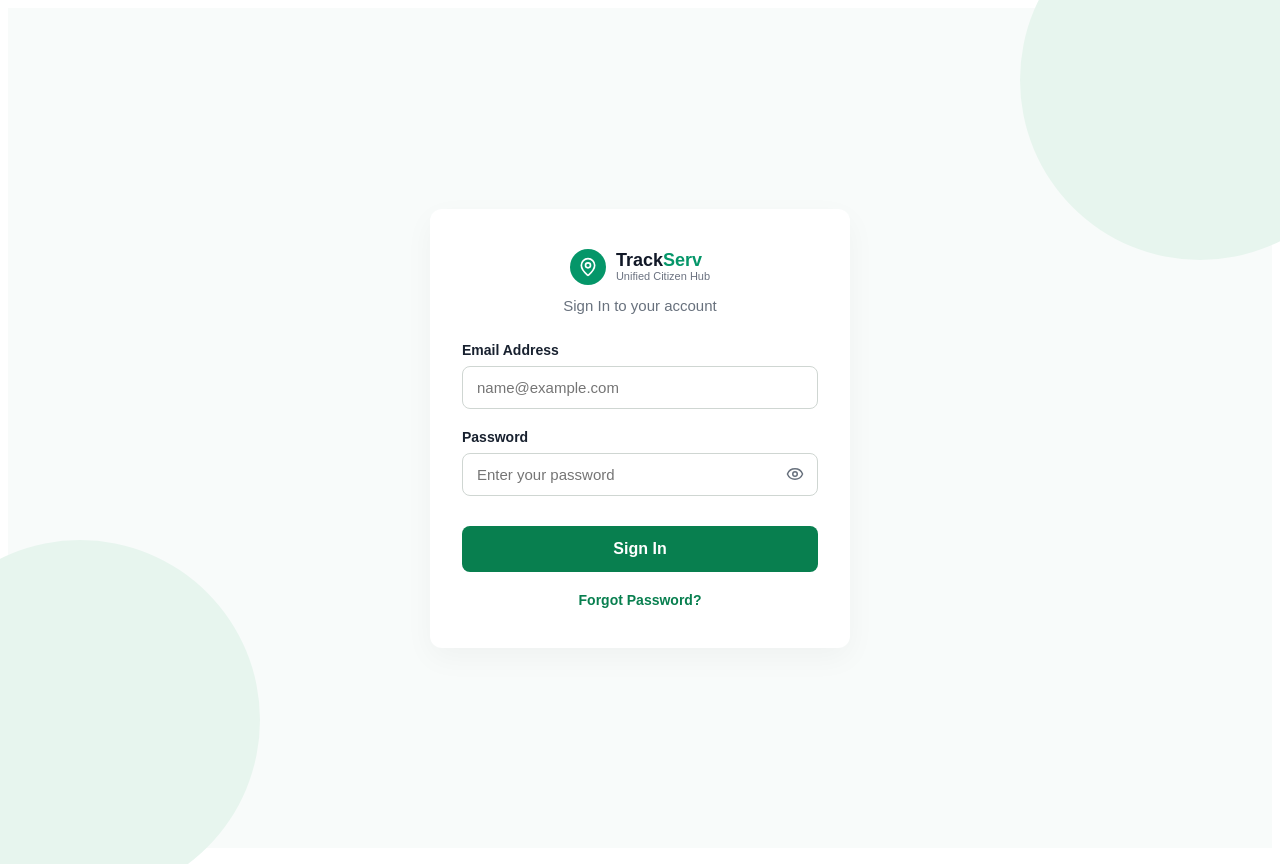
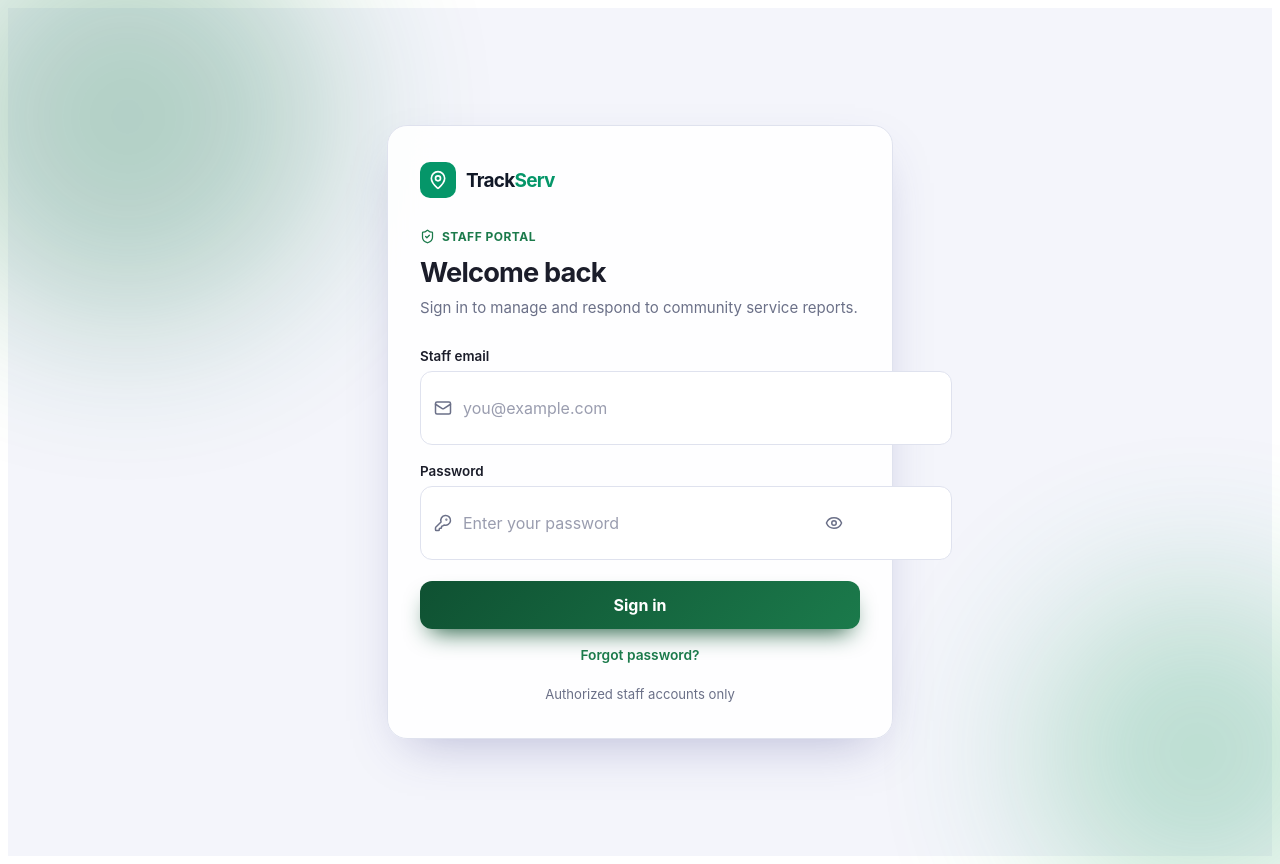
Before and after one commit to WANGAMALINDA/TrackStaff, a React (Vite) app in the folder servers/: page /TrackStaff/login in a window 1280 px wide. Built offline with nearby package versions, Linux system fonts and the light colour scheme.

Commit message:
restyle login

```diff
--- /dev/null
+++ b/servers/src/pages/Login.css
@@ -0,0 +1,306 @@
+.staff-login {
+  --login-bg: #f4f5fb;
+  --login-card: rgba(255, 255, 255, 0.9);
+  --login-text: #1b1d2a;
+  --login-muted: #6b7088;
+  --login-border: #dfe2ee;
+  --login-primary: #1b7a4b;
+  position: relative;
+  isolation: isolate;
+  display: grid;
+  min-height: 100vh;
+  min-height: 100dvh;
+  place-items: center;
+  overflow: hidden;
+  padding: 24px 16px;
+  background: var(--login-bg);
+  color: var(--login-text);
+  font-family: Inter, system-ui, -apple-system, "Segoe UI", sans-serif;
+}
+
+.staff-login__blob {
+  position: fixed;
+  z-index: -1;
+  border-radius: 50%;
+  filter: blur(80px);
+  opacity: 0.3;
+  pointer-events: none;
+  animation: staff-login-float 14s ease-in-out infinite;
+}
+
+.staff-login__blob--one {
+  top: -110px;
+  left: -90px;
+  width: 380px;
+  height: 380px;
+  background: #1b7a4b;
+}
+
+.staff-login__blob--two {
+  right: -70px;
+  bottom: -100px;
+  width: 320px;
+  height: 320px;
+  background: #2fa66a;
+  animation-delay: -6s;
+}
+
+.staff-login__card {
+  width: min(100%, 440px);
+  padding: 36px 32px;
+  border: 1px solid var(--login-border);
+  border-radius: 20px;
+  background: var(--login-card);
+  box-shadow: 0 20px 50px -20px rgba(60, 60, 140, 0.35);
+  backdrop-filter: blur(18px);
+  animation: staff-login-rise 0.5s cubic-bezier(0.2, 0.8, 0.2, 1);
+}
+
+.staff-login__brand {
+  display: flex;
+  align-items: center;
+  gap: 10px;
+  width: fit-content;
+  margin-bottom: 30px;
+}
+
+.staff-login__brand-icon {
+  display: grid;
+  width: 36px;
+  height: 36px;
+  flex: 0 0 36px;
+  place-items: center;
+  border-radius: 10px;
+  background: #059669;
+  color: #fff;
+}
+
+.staff-login__brand-name {
+  color: #111827;
+  font-size: 19px;
+  font-weight: 750;
+  letter-spacing: -0.04em;
+}
+
+.staff-login__brand-name span {
+  color: #059669;
+}
+
+.staff-login__eyebrow {
+  display: inline-flex;
+  align-items: center;
+  gap: 7px;
+  margin-bottom: 12px;
+  color: var(--login-primary);
+  font-size: 12px;
+  font-weight: 700;
+  letter-spacing: 0.04em;
+  text-transform: uppercase;
+}
+
+.staff-login__card h1 {
+  margin: 0;
+  font-size: 1.7rem;
+  font-weight: 700;
+  letter-spacing: -0.03em;
+}
+
+.staff-login__subtitle {
+  margin: 7px 0 0;
+  color: var(--login-muted);
+  font-size: 0.94rem;
+  line-height: 1.6;
+}
+
+.staff-login__form {
+  display: grid;
+  gap: 18px;
+  margin-top: 27px;
+}
+
+.staff-login__field {
+  display: grid;
+  gap: 7px;
+}
+
+.staff-login__field > label {
+  color: var(--login-text);
+  font-size: 0.84rem;
+  font-weight: 600;
+}
+
+.staff-login__input-wrap {
+  position: relative;
+}
+
+.staff-login__input-icon {
+  position: absolute;
+  top: 50%;
+  left: 14px;
+  transform: translateY(-50%);
+  color: var(--login-muted);
+  pointer-events: none;
+}
+
+.staff-login__input-wrap input {
+  width: 100%;
+  min-height: 48px;
+  padding: 12px 48px 12px 42px;
+  border: 1.5px solid var(--login-border);
+  border-radius: 12px;
+  outline: none;
+  background: #fff;
+  color: var(--login-text);
+  font: inherit;
+  font-size: 16px;
+  transition: border-color 0.2s, box-shadow 0.2s;
+}
+
+.staff-login__input-wrap input::placeholder {
+  color: #9a9daf;
+}
+
+.staff-login__input-wrap input:focus {
+  border-color: var(--login-primary);
+  box-shadow: 0 0 0 4px rgba(27, 122, 75, 0.14);
+}
+
+.staff-login__input-wrap input:disabled {
+  cursor: not-allowed;
+  opacity: 0.7;
+}
+
+.staff-login__password-toggle {
+  position: absolute;
+  top: 50%;
+  right: 8px;
+  display: grid;
+  width: 36px;
+  height: 36px;
+  place-items: center;
+  transform: translateY(-50%);
+  border: 0;
+  border-radius: 8px;
+  background: transparent;
+  color: var(--login-muted);
+  cursor: pointer;
+}
+
+.staff-login__password-toggle:hover:not(:disabled) {
+  color: var(--login-primary);
+}
+
+.staff-login__password-toggle:disabled {
+  cursor: not-allowed;
+  opacity: 0.6;
+}
+
+.staff-login__submit {
+  display: flex;
+  min-height: 48px;
+  width: 100%;
+  align-items: center;
+  justify-content: center;
+  gap: 9px;
+  margin-top: 3px;
+  padding: 12px;
+  border: 0;
+  border-radius: 12px;
+  background: linear-gradient(135deg, #0f5132, #1b7a4b);
+  box-shadow: 0 12px 24px -10px #0f5132;
+  color: #fff;
+  cursor: pointer;
+  font: inherit;
+  font-weight: 650;
+  transition: transform 0.15s, opacity 0.2s;
+}
+
+.staff-login__submit:hover:not(:disabled) {
+  transform: translateY(-1px);
+}
+
+.staff-login__submit:disabled {
+  cursor: progress;
+  opacity: 0.75;
+}
+
+.staff-login__spinner {
+  width: 18px;
+  height: 18px;
+  border: 2px solid rgba(255, 255, 255, 0.45);
+  border-top-color: #fff;
+  border-radius: 50%;
+  animation: staff-login-spin 0.7s linear infinite;
+}
+
+.staff-login__forgot {
+  display: block;
+  margin-top: 18px;
+  color: var(--login-primary);
+  font-size: 0.86rem;
+  font-weight: 600;
+  text-align: center;
+  text-decoration: none;
+}
+
+.staff-login__forgot:hover {
+  text-decoration: underline;
+}
+
+.staff-login__message {
+  margin-top: 18px;
+  padding: 12px 14px;
+  border: 1px solid;
+  border-radius: 12px;
+  font-size: 0.86rem;
+  line-height: 1.5;
+  text-align: center;
+}
+
+.staff-login__message.success {
+  border-color: #bbf7d0;
+  background: #f0fdf4;
+  color: #166534;
+}
+
+.staff-login__message.error {
+  border-color: #f1b6b6;
+  background: rgba(229, 72, 77, 0.08);
+  color: #c62828;
+}
+
+.staff-login__footer {
+  margin: 23px 0 0;
+  color: var(--login-muted);
+  font-size: 0.82rem;
+  text-align: center;
+}
+
+@keyframes staff-login-float {
+  0%, 100% { transform: translate(0, 0) scale(1); }
+  50% { transform: translate(30px, 40px) scale(1.08); }
+}
+
+@keyframes staff-login-rise {
+  from { opacity: 0; transform: translateY(16px); }
+  to { opacity: 1; transform: translateY(0); }
+}
+
+@keyframes staff-login-spin {
+  to { transform: rotate(360deg); }
+}
+
+@media (max-width: 440px) {
+  .staff-login__card {
+    padding: 28px 20px;
+  }
+}
+
+@media (prefers-reduced-motion: reduce) {
+  .staff-login *,
+  .staff-login *::before,
+  .staff-login *::after {
+    animation: none !important;
+    transition: none !important;
+  }
+}
--- a/servers/src/pages/Login.jsx
+++ b/servers/src/pages/Login.jsx
@@ -1,25 +1,18 @@
-import React, { useState, useEffect } from "react";
+import { useState } from "react";
 import { useNavigate } from "react-router-dom";
-import { MapPin, Eye, EyeOff } from "lucide-react";
+import { KeyRound, Mail, MapPin, ShieldCheck, Eye, EyeOff } from "lucide-react";
 import { supabase } from "../components/supabaseClient";
+import "./Login.css";
 
 export default function Login() {
   const [email, setEmail] = useState("");
   const [password, setPassword] = useState("");
   const [showPassword, setShowPassword] = useState(false);
   const [message, setMessage] = useState("");
-  const [isMobile, setIsMobile] = useState(false);
   const [isLoading, setIsLoading] = useState(false);
   const navigate = useNavigate();
 
   const strictEmailPattern = /^[^\s@]+@([a-z0-9-]+\.)+[a-z]{2,63}$/i;
-
-  useEffect(() => {
-    const checkMobile = () => setIsMobile(window.innerWidth < 768);
-    checkMobile();
-    window.addEventListener("resize", checkMobile);
-    return () => window.removeEventListener("resize", checkMobile);
-  }, []);
 
   const handleSubmit = async (event) => {
     event.preventDefault();
@@ -92,241 +85,52 @@ export default function Login() {
     setIsLoading(false);
   };
 
+  const isSuccessMessage = message.startsWith("Login successful") ||
+    message.startsWith("Password reset instructions");
+
   return (
-    <div className="login-page-wrapper">
-      <style>{`
-        .login-page-wrapper {
-          --green: #087f4f;
-          --green-dark: #066b43;
-          --green-light: #e7f5ee;
-          --text: #18212f;
-          --muted: #68717d;
-          --border: #cfd6d2;
+    <main className="staff-login" aria-labelledby="staff-login-title">
+      <div className="staff-login__blob staff-login__blob--one" aria-hidden="true" />
+      <div className="staff-login__blob staff-login__blob--two" aria-hidden="true" />
 
-          min-height: 100dvh;
-          font-family: Arial, Helvetica, sans-serif;
-          color: var(--text);
-          background: #f8fbfa;
-          display: flex;
-          align-items: center;
-          justify-content: center;
-          padding: max(20px, env(safe-area-inset-top)) max(16px, env(safe-area-inset-right)) max(20px, env(safe-area-inset-bottom)) max(16px, env(safe-area-inset-left));
-          position: relative;
-          overflow-x: hidden;
-          overflow-y: auto;
-        }
-
-        .login-page-wrapper::before,
-        .login-page-wrapper::after {
-          content: "";
-          position: fixed;
-          width: 360px;
-          height: 360px;
-          border-radius: 50%;
-          z-index: 0;
-        }
-
-        .login-page-wrapper::before {
-          background: var(--green-light);
-          top: -100px;
-          right: -100px;
-        }
-
-        .login-page-wrapper::after {
-          background: var(--green-light);
-          bottom: -100px;
-          left: -100px;
-        }
-
-        .login-container {
-          background: #ffffff;
-          width: 100%;
-          max-width: 420px;
-          padding: 40px 32px;
-          box-sizing: border-box;
-          border-radius: 12px;
-          box-shadow: 0 10px 30px rgba(0, 0, 0, 0.04);
-          position: relative;
-          z-index: 1;
-        }
-
-        .header-box {
-          margin-bottom: 28px;
-          display: flex;
-          flex-direction: column;
-          align-items: center;
-          text-align: center;
-        }
-
-        .brand-header {
-          display: flex;
-          align-items: center;
-          gap: 10px;
-          margin-bottom: 12px;
-        }
-
-        .form-group {
-          margin-bottom: 20px;
-          position: relative;
-        }
-
-        .form-group label {
-          display: block;
-          font-size: 14px;
-          font-weight: 600;
-          margin-bottom: 8px;
-        }
-
-        .form-group input {
-          width: 100%;
-          padding: 12px 14px;
-          border: 1px solid var(--border);
-          border-radius: 8px;
-          outline: none;
-          font-size: 15px;
-          transition: border-color 0.2s, box-shadow 0.2s;
-          box-sizing: border-box;
-        }
-
-        .form-group input:focus {
-          border-color: var(--green);
-          box-shadow: 0 0 0 3px var(--green-light);
-        }
-
-        .toggle-password {
-          position: absolute;
-          right: 14px;
-          top: 36px;
-          background: none;
-          border: none;
-          cursor: pointer;
-          color: var(--muted);
-          padding: 0;
-          display: flex;
-          align-items: center;
-          justify-content: center;
-        }
-
-        .login-btn {
-          width: 100%;
-          padding: 14px;
-          background: var(--green);
-          color: #ffffff;
-          border: none;
-          border-radius: 8px;
-          font-size: 16px;
-          font-weight: bold;
-          cursor: pointer;
-          transition: background 0.2s;
-          margin-top: 10px;
-        }
-
-        .login-btn:hover:not(:disabled) {
-          background: var(--green-dark);
-        }
-
-        .login-btn:disabled {
-          opacity: 0.7;
-          cursor: not-allowed;
-        }
-
-        .forgot-password {
-          display: block;
-          text-align: center;
-          margin-top: 20px;
-          font-size: 14px;
-          color: var(--green);
-          text-decoration: none;
-          font-weight: 600;
-        }
-
-        .status-message {
-          margin-top: 20px;
-          padding: 12px;
-          border-radius: 8px;
-          background: var(--green-light);
-          color: var(--green-dark);
-          font-size: 14px;
-          text-align: center;
-          font-weight: 500;
-        }
-
-        @media (max-width: 520px) {
-          .login-page-wrapper {
-            align-items: flex-start;
-            padding: 16px;
-          }
-
-          .login-container {
-            max-width: 100%;
-            padding: 28px 20px;
-          }
-
-          .login-btn {
-            min-height: 46px;
-          }
-        }
-
-        @media (max-width: 360px) {
-          .login-container {
-            padding: 22px 16px;
-          }
-
-          .header-box {
-            margin-bottom: 22px;
-          }
-        }
-      `}</style>
-
-      <div className="login-container">
-        <div className="header-box">
-          <div className="brand-header">
-            <div
-              style={{
-                width: 36,
-                height: 36,
-                borderRadius: "50%",
-                backgroundColor: "#059669",
-                display: "flex",
-                alignItems: "center",
-                justifyContent: "center",
-                flexShrink: 0,
-              }}
-            >
-              <MapPin size={20} color="#fff" />
-            </div>
-            {!isMobile && (
-              <div style={{ lineHeight: 1.2, textAlign: "left" }}>
-                <p style={{ margin: 0, fontWeight: 700, color: "#111827", fontSize: 18 }}>
-                  Track<span style={{ color: "#059669" }}>Serv</span>
-                </p>
-                <p style={{ margin: 0, marginTop: -2, fontSize: 11, color: "#6b7280" }}>
-                  Unified Citizen Hub
-                </p>
-              </div>
-            )}
-          </div>
-          <p style={{ color: "var(--muted)", fontSize: 15, margin: 0 }}>
-            Sign In to your account
-          </p>
+      <section className="staff-login__card">
+        <div className="staff-login__brand" aria-label="TrackServ Staff Portal">
+          <span className="staff-login__brand-icon"><MapPin size={20} aria-hidden="true" /></span>
+          <span className="staff-login__brand-name">Track<span>Serv</span></span>
         </div>
 
-        <form onSubmit={handleSubmit} id="loginForm">
-          <div className="form-group">
-            <label htmlFor="email">Email Address</label>
+        <div className="staff-login__eyebrow">
+          <ShieldCheck size={15} aria-hidden="true" />
+          <span>Staff Portal</span>
+        </div>
+
+        <h1 id="staff-login-title">Welcome back</h1>
+        <p className="staff-login__subtitle">
+          Sign in to manage and respond to community service reports.
+        </p>
+
+        <form className="staff-login__form" onSubmit={handleSubmit} id="loginForm">
+          <div className="staff-login__field">
+            <label htmlFor="email">Staff email</label>
+            <div className="staff-login__input-wrap">
+              <Mail className="staff-login__input-icon" size={18} aria-hidden="true" />
               <input
                 type="email"
                 id="email"
                 value={email}
                 onChange={(e) => setEmail(e.target.value)}
-              placeholder="name@example.com"
+                placeholder="you@example.com"
                 required
                 disabled={isLoading}
+                autoComplete="email"
               />
             </div>
+          </div>
 
-          <div className="form-group">
+          <div className="staff-login__field">
             <label htmlFor="password">Password</label>
+            <div className="staff-login__input-wrap">
+              <KeyRound className="staff-login__input-icon" size={18} aria-hidden="true" />
               <input
                 type={showPassword ? "text" : "password"}
                 id="password"
@@ -335,29 +139,42 @@ export default function Login() {
                 placeholder="Enter your password"
                 required
                 disabled={isLoading}
+                autoComplete="current-password"
               />
               <button
                 type="button"
-              className="toggle-password"
+                className="staff-login__password-toggle"
                 onClick={() => setShowPassword(!showPassword)}
-              aria-label="Toggle password visibility"
+                aria-label={showPassword ? "Hide password" : "Show password"}
                 disabled={isLoading}
               >
                 {showPassword ? <EyeOff size={18} /> : <Eye size={18} />}
               </button>
             </div>
+          </div>
 
-          <button type="submit" className="login-btn" disabled={isLoading}>
-            {isLoading ? "Authenticating..." : "Sign In"}
+          <button type="submit" className="staff-login__submit" disabled={isLoading}>
+            {isLoading ? (
+              <><span className="staff-login__spinner" aria-hidden="true" /> Signing in…</>
+            ) : "Sign in"}
           </button>
         </form>
 
-        <a href="#forgot" className="forgot-password" onClick={handleForgotPassword}>
-          Forgot Password?
+        <a href="#forgot" className="staff-login__forgot" onClick={handleForgotPassword}>
+          Forgot password?
         </a>
 
-        {message && <div className="status-message">{message}</div>}
+        {message && (
+          <div
+            className={`staff-login__message ${isSuccessMessage ? "success" : "error"}`}
+            role={isSuccessMessage ? "status" : "alert"}
+          >
+            {message}
           </div>
-    </div>
+        )}
+
+        <p className="staff-login__footer">Authorized staff accounts only</p>
+      </section>
+    </main>
   );
 }
```
Lines whose indentation alone changed are shown as unchanged.
